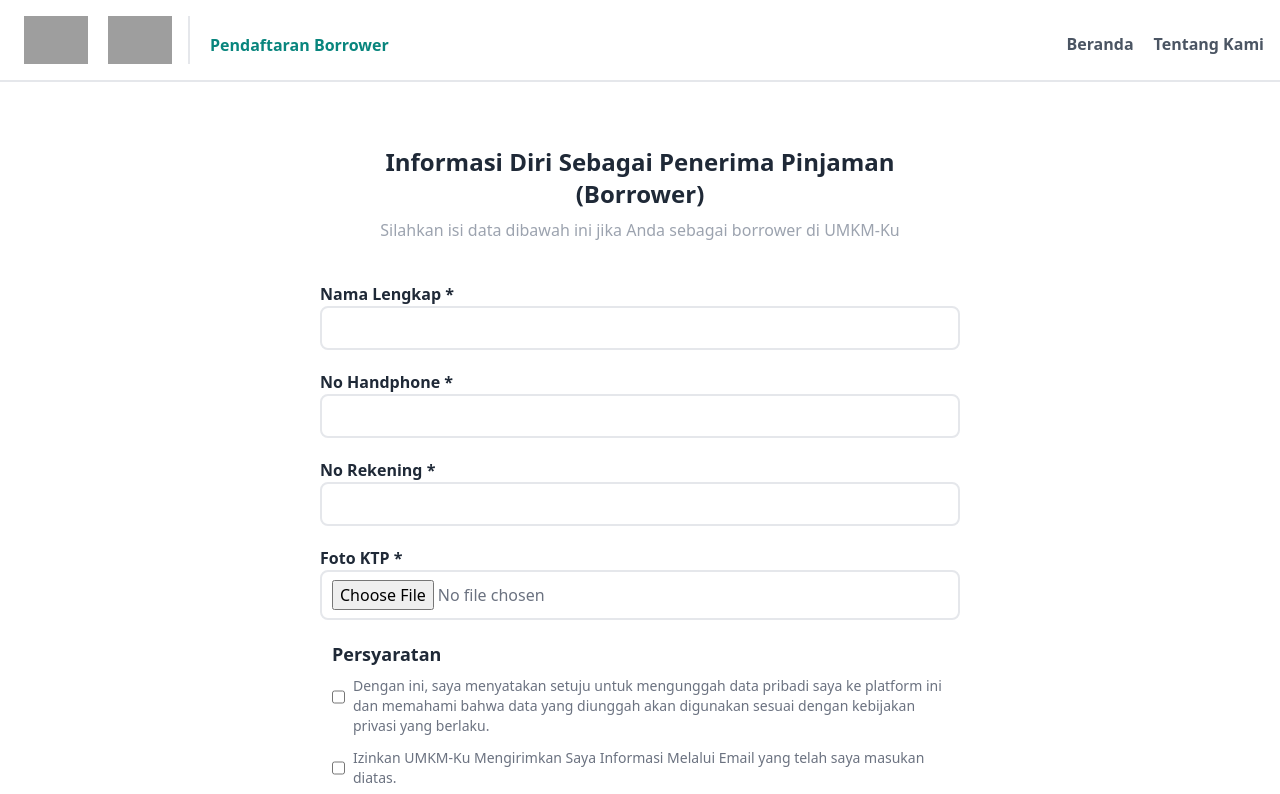
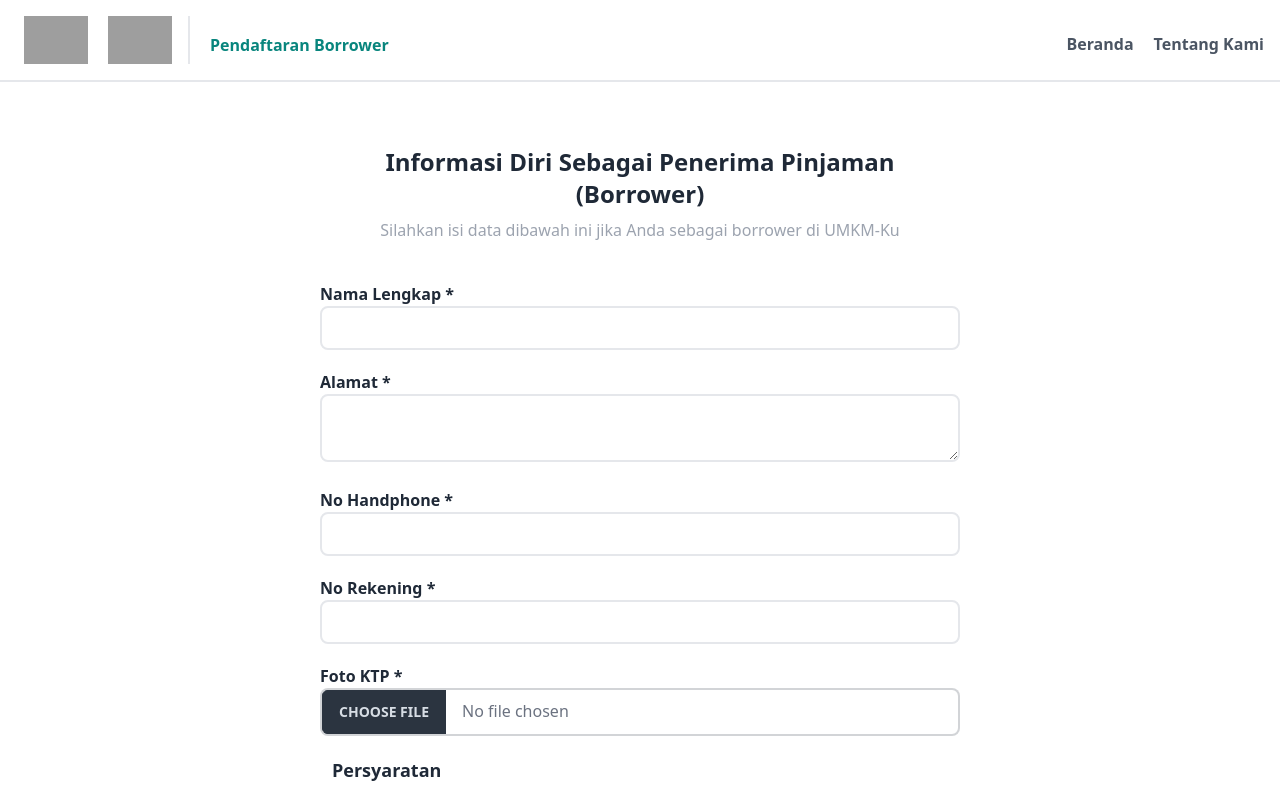
Before and after one commit to UMKM-Ku/UMKM-Ku, a Next.js app in the folder umkm-ku/: page /register/borrower/information/badan-usaha/form-individu in a window 1280 px wide. Shown: the top 794 px of the page. Built offline with nearby package versions, Linux system fonts and the light colour scheme; grey boxes are pictures that could not be loaded.

Commit message:
styling input type file

```diff
--- a/umkm-ku/src/views/pages/public-view/input-form.tsx
+++ b/umkm-ku/src/views/pages/public-view/input-form.tsx
@@ -17,7 +17,11 @@ const InputForm = ({
           name={name}
           id={name}
           type={type}
-          className="px-2.5 py-2 w-full text-base text-gray-500 rounded-lg border-2 border-grey-600 appearance-none bg-white focus:outline-none focus:ring-0 focus:border-accent-700 peer"
+          className={`${
+            type !== "file" && "px-2.5 py-2"
+          } w-full text-base text-gray-500 rounded-lg border-2 border-grey-600 appearance-none bg-white focus:outline-none focus:ring-0 focus:border-accent-700 peer ${
+            type === "file" && "file-input file-input-bordered"
+          }`}
         />
       </div>
     </>
--- /dev/null
+++ b/umkm-ku/src/views/pages/public-view/textarea-form.tsx
@@ -0,0 +1,15 @@
+const TextAreaForm = ({ name, label }: { name: string; label: string }) => {
+  return (
+    <div className="my-5">
+      <label htmlFor={name} className="font-bold">
+        {label}
+      </label>
+      <textarea
+        id={name}
+        className="px-2.5 py-2 w-full text-base text-gray-500 rounded-lg border-2 border-grey-600 appearance-none bg-white focus:outline-none focus:ring-0 focus:border-accent-700 peer"
+      ></textarea>
+    </div>
+  );
+};
+
+export default TextAreaForm;
--- a/umkm-ku/src/views/pages/register-view/borrower-view/informasi-borrower.tsx
+++ b/umkm-ku/src/views/pages/register-view/borrower-view/informasi-borrower.tsx
@@ -1,6 +1,7 @@
 import ButtonForm from "../../public-view/button-form";
 import InputForm from "../../public-view/input-form";
 import PersyaratanForm from "../../public-view/persyaratan-form";
+import TextAreaForm from "../../public-view/textarea-form";
 
 const InformasiBorrower = () => {
   return (
@@ -15,6 +16,7 @@ const InformasiBorrower = () => {
       </div>
       <form className="my-10">
         <InputForm label="Nama Lengkap *" name="namaLengkap" type="text" />
+        <TextAreaForm label="Alamat *" name="alamat" />
         <InputForm label="No Handphone *" name="noHandphone" type="number" />
         <InputForm label="No Rekening *" name="noRekening" type="number" />
         <InputForm label="Foto KTP *" name="fotoKTP" type="file" />
```
